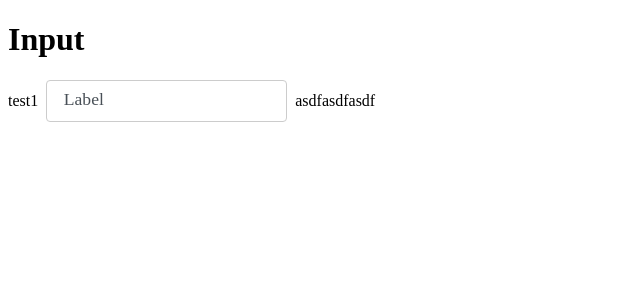
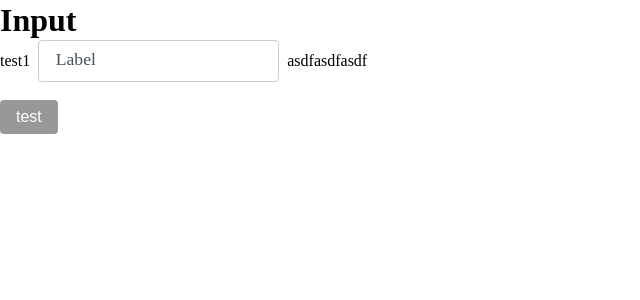
Before and after one commit to S0RGE/ui-elements, a Vue app: page / in a window 1280 px wide. Shown: the top 300 px of the page, without its empty margins (0-640 px from the left). Built offline with nearby package versions, Linux system fonts and the light colour scheme.

Commit message:
feat: add button, base styles/color/reset/typography. fix: edit alias

```diff
--- a/index.html
+++ b/index.html
@@ -8,6 +8,6 @@
   </head>
   <body>
     <div id="app"></div>
-    <script type="module" src="/src/main.ts"></script>
+    <script type="module" src="./src/main.ts"></script>
   </body>
 </html>
--- a/src/app/app.vue
+++ b/src/app/app.vue
@@ -1,6 +1,7 @@
 <script setup lang="ts">
 import { ref } from "vue";
-import Input from "@/shared/Input/Input.vue";
+import Input from "@/shared/Input";
+import Button from "@/shared/Button";
 
 const inp = ref("");
 </script>
@@ -12,5 +13,7 @@ const inp = ref("");
       <template #prepend> test1</template>
       <template #append> asdfasdfasdf </template>
     </Input>
+    <br />
+    <Button type="warning" disabled>test</Button>
   </div>
 </template>
--- /dev/null
+++ b/src/app/assets/color.css
@@ -0,0 +1,18 @@
+:root {
+  --primary-color: #1ea7fd;
+  --primary-dark-color: #1683d7;
+
+  --success-color: #5cb85c;
+  --success-dark-color: #449d44;
+
+  --warning-color: #f0ad4e;
+  --warning-dark-color: #ec971f;
+
+  --danger-color: #d9534f;
+  --danger-dark-color: #c9302c;
+
+  --info-color: #5bc0de;
+  --info-dark-color: #31b0d5;
+
+  --secondary-color: #333;
+}
--- a/src/app/assets/main.css
+++ b/src/app/assets/main.css
@@ -0,0 +1,5 @@
+@import "./reset.css";
+@import "./color.css";
+@import "./fonts.css";
+@import "./typography.css";
+@import "./style.css";
--- /dev/null
+++ b/src/app/assets/reset.css
@@ -0,0 +1,15 @@
+* {
+  margin: 0;
+  padding: 0;
+  box-sizing: border-box;
+}
+
+ol,
+ul {
+  list-style: none;
+}
+
+a {
+  text-decoration: none;
+  color: inherit;
+}
--- /dev/null
+++ b/src/app/assets/typography.css
@@ -0,0 +1,40 @@
+h1 {
+    font-size: 32px;
+    line-height: 40px;
+    font-weight: 700;
+}
+
+h2 {
+    font-size: 24px;
+    line-height: 32px;
+    font-weight: 700;
+}
+
+h3 {
+    font-size: 20px;
+    line-height: 28px;
+    font-weight: 700;
+}
+
+h4 {
+    font-size: 16px;
+    line-height: 24px;
+    font-weight: 700;
+}
+
+h5 {
+    font-size: 14px;
+    line-height: 20px;
+    font-weight: 700;
+}
+
+h6 {
+    font-size: 12px;
+    line-height: 16px;
+    font-weight: 700;
+}
+
+p {
+    font-size: 14px;
+    line-height: 20px;
+}
--- /dev/null
+++ b/src/shared/Button/Button.vue
@@ -0,0 +1,132 @@
+<template>
+    <button
+    :id="id"
+    :disabled="disabled"
+    @click="onButtonClick"
+    :class="[
+        'custom-button',
+        type ? `custom-button__${type}` : ''
+        ]"
+    :style="{
+        backgroundColor: color
+    }"
+    >
+        <slot></slot>
+    </button>
+</template>
+
+<script setup lang="ts">
+import { defineProps, defineEmits } from 'vue';
+
+// TYPES
+type TButtonType = 'primary' | 'success' | 'info' | 'warning' | 'danger';
+
+interface IProps {
+    id?: string
+    color?: string
+    disabled?: boolean
+    type?: TButtonType
+    plain?: boolean
+    round?: boolean
+    circle?: boolean
+}
+
+const { color, type, disabled, id } = defineProps<IProps>()
+
+const emit = defineEmits(['onClick'])
+
+const onButtonClick = () => {
+    emit('onClick')
+}
+
+</script>
+
+<style>
+.custom-button {
+    background-color: var(--primary-color);
+    border: 1px solid var(--primary-color);
+    border-radius: 0.25rem;
+
+    cursor: pointer;
+
+    display: inline-block;
+    padding: 0.5rem 1rem;
+
+    color: white;
+    text-align: center;
+    text-decoration: none;
+    font-size: 1rem;
+    font-weight: 400;
+
+    transition: all 0.2s ease-in-out;
+}
+
+.custom-button:disabled {
+    opacity: 0.5;
+    pointer-events: none;
+    background-color: var(--secondary-color);
+}
+
+.custom-button:disabled:hover {
+    background-color: var(--secondary-color);
+}
+
+/* Primary */
+.custom-button__primary {
+    background-color: var(--primary-color);
+    border: var(--primary-color);
+}
+
+.custom-button__primary:hover {
+    background-color: var(--primary-dark-color);
+    border: var(--primary-dark-color);
+}
+
+/* Success */
+
+.custom-button__success {
+    background-color: var(--success-color);
+    border: var(--success-color);
+}
+
+.custom-button__success:hover {
+    background-color: var(--success-dark-color);
+    border: var(--success-dark-color);
+}
+
+/* Info */
+
+.custom-button__info {
+    background-color: var(--info-color);
+    border: var(--info-color);
+}
+
+.custom-button__info:hover {
+    background-color: var(--info-dark-color);
+    border: var(--info-dark-color);
+}
+
+/* Warning */
+
+.custom-button__warning {
+    background-color: var(--warning-color);
+    border: var(--warning-color);
+}
+
+.custom-button__warning:hover {
+    background-color: var(--warning-dark-color);
+    border: var(--warning-dark-color);
+}
+
+/* Danger */
+
+.custom-button__danger {
+    background-color: var(--danger-color);
+    border: var(--danger-color);
+}
+
+.custom-button__danger:hover {
+    background-color: var(--danger-dark-color);
+    border: var(--danger-dark-color);
+}
+</style>
--- /dev/null
+++ b/src/shared/Button/index.ts
@@ -0,0 +1,3 @@
+import Button from "./Button.vue";
+
+export default Button;
--- /dev/null
+++ b/src/shims-vue.d.ts
@@ -0,0 +1 @@
+declare module '*.vue';
--- a/tsconfig.json
+++ b/tsconfig.json
@@ -15,6 +15,12 @@
     "noEmit": true,
     "jsx": "preserve",
 
+    "paths": {
+      "@/*": [
+        "./src/*"
+      ]
+    },
+
     /* Linting */
     "strict": true,
     "noUnusedLocals": true,
```
Also changed, not shown: src/app/assets/fonts.css (added).
